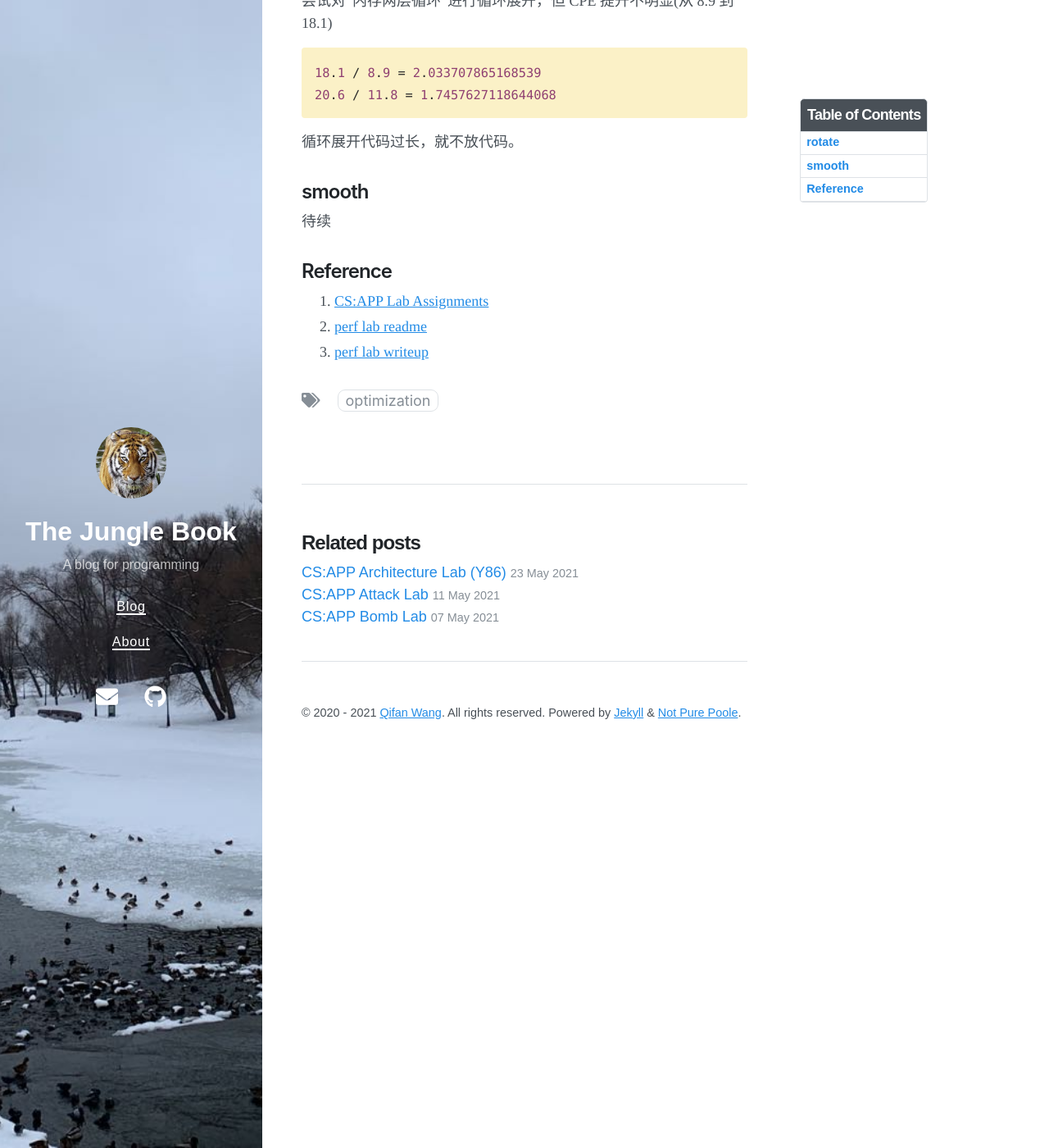
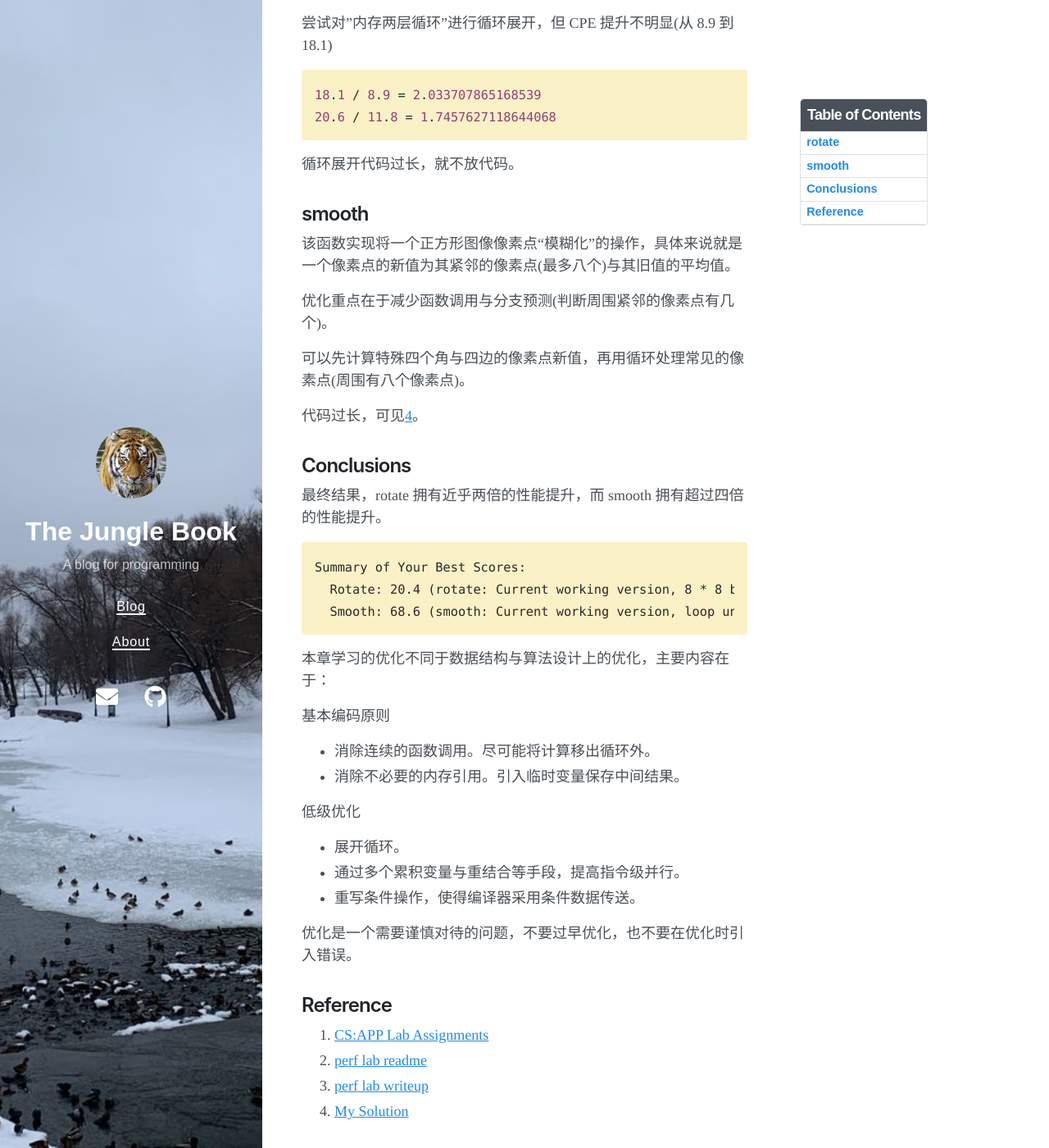
Before and after one commit to QifanWang/QifanWang.github.io, a Jekyll site: the page built from _posts/2021-05-27-csapp-perf-lab.md, in a window 1280 px wide and 1400 px high, scrolled down 1500 px. Shown: the whole window at 82% size. Built offline with Jekyll 4.4.1, drawn with Linux system fonts in a browser that asks for light colours; nearby versions of some CDN libraries; some of the changed text lies outside the part shown.

Commit message:
finish perf lab

````diff
--- a/_posts/2021-05-27-csapp-perf-lab.md
+++ b/_posts/2021-05-27-csapp-perf-lab.md
@@ -8,7 +8,7 @@ toc: true
 Make the most of today. Seize the day!
 {: .message }
 
-关于优化的实验，主要是修改 kernels.c 中两个有关图像处理的函数，降低 CPE(Cycle Per Element) 以提高效率。
+阅读 csapp 3e 第五章，完成关于优化的实验。实验内容主要是修改 kernels.c 中两个有关图像处理的函数，降低 CPE(Cycle Per Element) 以提高效率。
 
 `make driver` 编译。
 
@@ -63,11 +63,37 @@ Rotate: 20.6 (rotate: Current working version, 8 * 8 block)
 循环展开代码过长，就不放代码。
 
 ## smooth
+该函数实现将一个正方形图像像素点“模糊化”的操作，具体来说就是一个像素点的新值为其紧邻的像素点(最多八个)与其旧值的平均值。
 
-待续
+优化重点在于减少函数调用与分支预测(判断周围紧邻的像素点有几个)。
 
+可以先计算特殊四个角与四边的像素点新值，再用循环处理常见的像素点(周围有八个像素点)。
+
+代码过长，可见[4](https://github.com/QifanWang/learning-csapp/tree/master/handout/perflab-handout)。
+
+## Conclusions
+最终结果，rotate 拥有近乎两倍的性能提升，而 smooth 拥有超过四倍的性能提升。
+```
+Summary of Your Best Scores:
+  Rotate: 20.4 (rotate: Current working version, 8 * 8 block)
+  Smooth: 68.6 (smooth: Current working version, loop unrolling.)
+```
+
+本章学习的优化不同于数据结构与算法设计上的优化，主要内容在于：
+
+基本编码原则
+- 消除连续的函数调用。尽可能将计算移出循环外。
+- 消除不必要的内存引用。引入临时变量保存中间结果。
+
+低级优化
+- 展开循环。
+- 通过多个累积变量与重结合等手段，提高指令级并行。
+- 重写条件操作，使得编译器采用条件数据传送。
+
+优化是一个需要谨慎对待的问题，不要过早优化，也不要在优化时引入错误。
 
 ## Reference
 1. [CS:APP Lab Assignments](http://csapp.cs.cmu.edu/3e/labs.html)
 2. [perf lab readme](http://csapp.cs.cmu.edu/3e/README-perflab)
 3. [perf lab writeup](http://csapp.cs.cmu.edu/3e/perflab.pdf)
+4. [My Solution](https://github.com/QifanWang/learning-csapp/tree/master/handout/perflab-handout)
````
